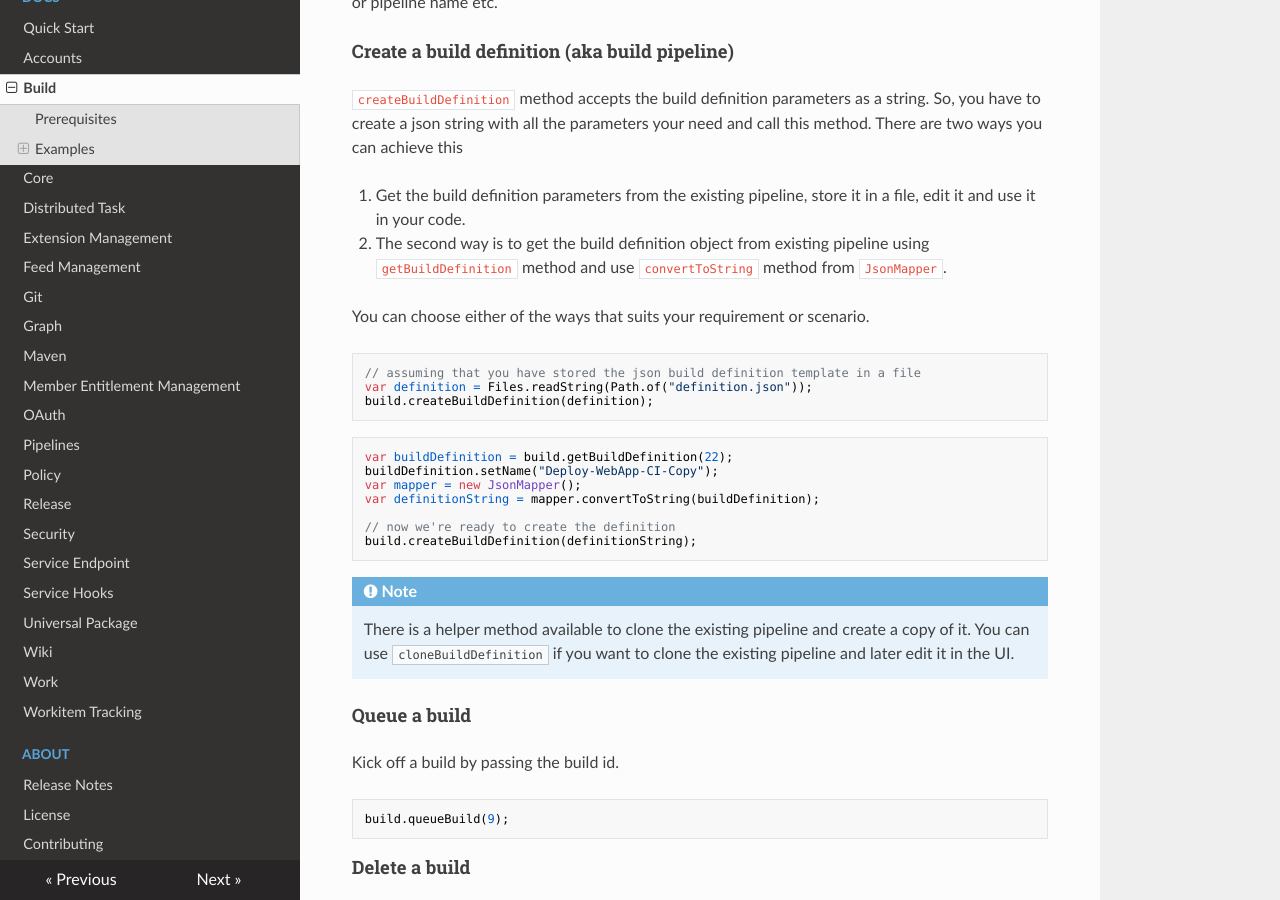
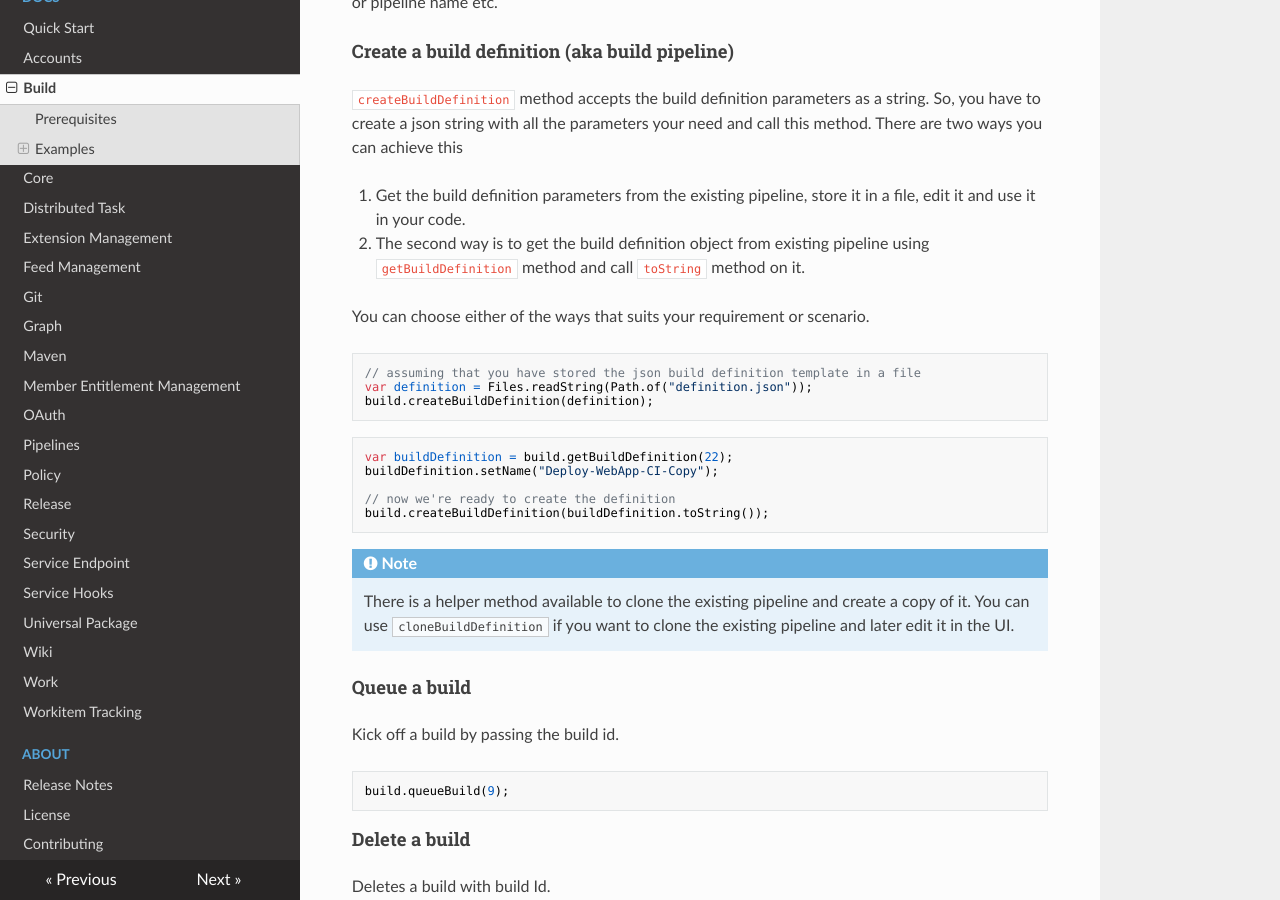
Before and after one commit to hkarthik7/azure-devops-java-sdk-docs, an MkDocs documentation site: the page built from docs/docs/build.md, in a window 1280 px wide and 900 px high, scrolled down 746 px. Built offline with MkDocs 1.6.1, drawn with Linux system fonts in a browser that asks for light colours; nearby versions of some CDN libraries.

Commit message:
Updated example

````diff
--- a/docs/docs/build.md
+++ b/docs/docs/build.md
@@ -33,7 +33,7 @@ This returns a list of build object which you can iterate through and get the bu
 `createBuildDefinition` method accepts the build definition parameters as a string. So, you have to create a json string with all the parameters your need and call this method. There are two ways you can achieve this
 
 1. Get the build definition parameters from the existing pipeline, store it in a file, edit it and use it in your code.
-2. The second way is to get the build definition object from existing pipeline using `getBuildDefinition` method and use `convertToString` method from `JsonMapper`.
+2. The second way is to get the build definition object from existing pipeline using `getBuildDefinition` method and call `toString` method on it.
 
 You can choose either of the ways that suits your requirement or scenario.
 
@@ -46,11 +46,9 @@ build.createBuildDefinition(definition);
 ```java
 var buildDefinition = build.getBuildDefinition(22);
 buildDefinition.setName("Deploy-WebApp-CI-Copy");
-var mapper = new JsonMapper();
-var definitionString = mapper.convertToString(buildDefinition);
 
 // now we're ready to create the definition
-build.createBuildDefinition(definitionString);
+build.createBuildDefinition(buildDefinition.toString());
 ```
 
 !!! note
````
